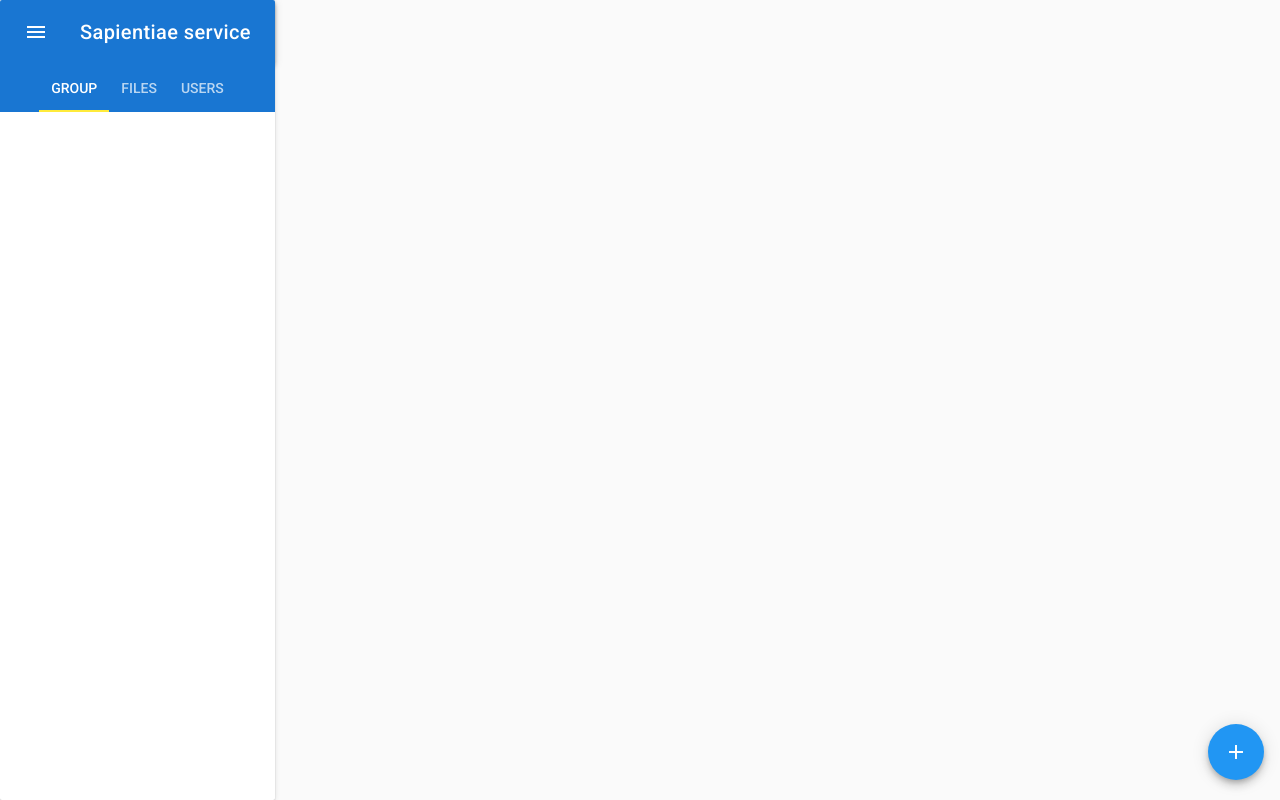
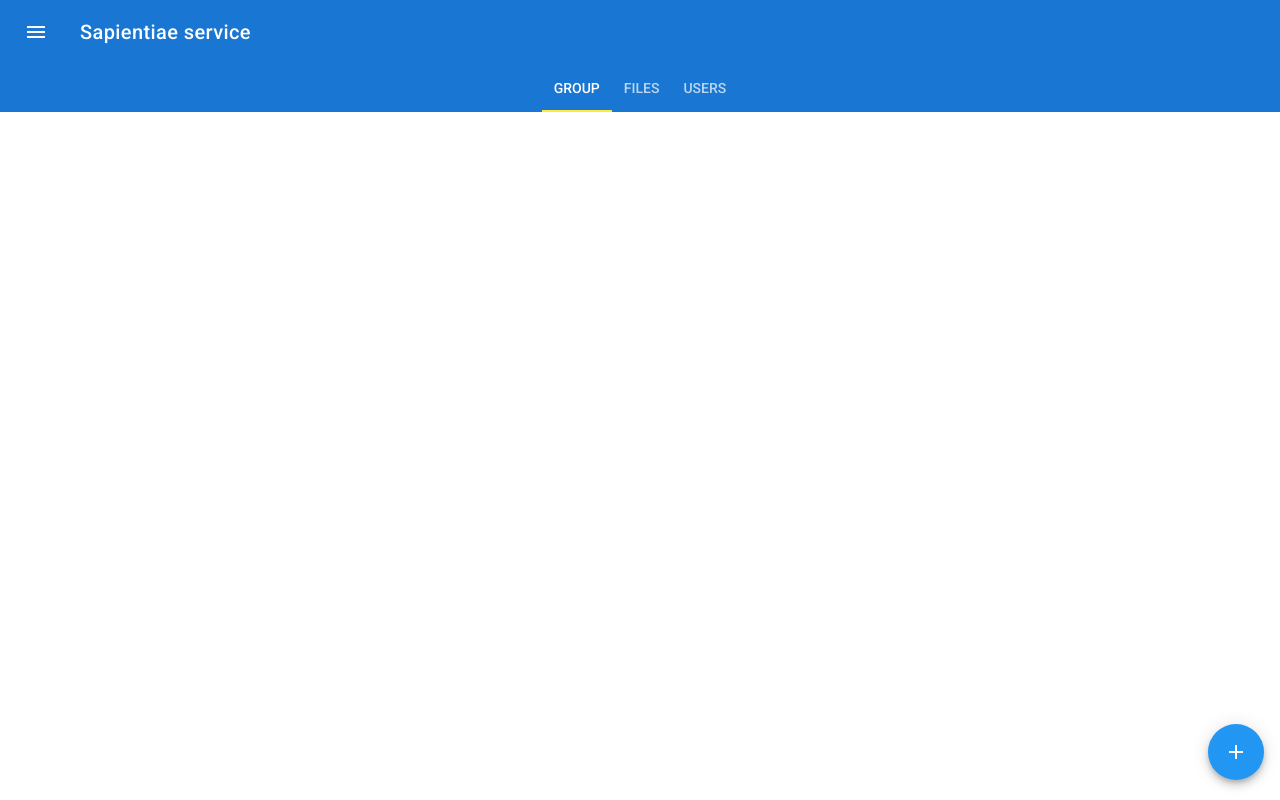
Before and after one commit to andrew-gromenko/cc_Hashgraph_secutiry, a Vue app in the folder client/: page /#/admin in a window 1280 px wide. Built offline with nearby package versions, Linux system fonts and the light colour scheme; no server answers.

Commit message:
improved client templates

```diff
--- a/client/src/App.vue
+++ b/client/src/App.vue
@@ -1,13 +1,11 @@
 <template lang="pug">
 v-app
-  v-layout(row full-height)
-    v-flex.xs12.sm12
   navigation-drawer(:show="drawer", @closed="drawer = false")
-      v-card
   v-toolbar(dark='', color='primary', tabs)
     v-toolbar-side-icon(@click.stop="drawer = !drawer")
     v-toolbar-title.white--text
       | {{title}}
+  v-content.white
     router-view
     notification
 </template>
@@ -47,11 +45,3 @@ export default {
   }
 }
 </script>
-
-<style lang="sass">
-.full-height .flex
-  display: flex
-
-.full-height .flex > .card
-  flex: 1 1 auto
-</style>
--- a/client/src/components/Admin/Admin.vue
+++ b/client/src/components/Admin/Admin.vue
@@ -1,16 +1,17 @@
 <template lang="pug">
-div
-  v-tabs(centered, dark, color='primary', v-model="tab")
-    v-tabs-slider(color="yellow")
-    v-tab(href="#groups") Group
-    v-tab(href="#files") Files
-    v-tab(href="#users") Users
-  v-tabs-items(v-model="tab")
-    v-tab-item(id="groups")
+v-layout.layout(fill-height)
+  v-flex(style="flex: auto 0")
+    v-tabs(centered, dark, color='primary', v-model="tab")
+      v-tabs-slider(color="yellow")
+      v-tab(href="#groups") Group
+      v-tab(href="#files") Files
+      v-tab(href="#users") Users
+  v-tabs-items.tab_items(v-model="tab")
+    v-tab-item.tab_item(id="groups")
       groups
-    v-tab-item(id="files")
+    v-tab-item.tab_item(id="files")
       files
-    v-tab-item(id="users")
+    v-tab-item.tab_item(id="users")
       users
 
 </template>
@@ -35,6 +36,13 @@ export default {
 </script>
 
 <style lang="sass">
-.tab-item
+.layout
+  flex-direction: column
+
+.tab_items
+  flex: 1
+
+.tab_item
   height: 100%
+  display: flex
 </style>
--- a/client/src/components/Admin/EditGroup/EditableList.vue
+++ b/client/src/components/Admin/EditGroup/EditableList.vue
@@ -1,7 +1,7 @@
 <template lang="pug">
 v-list(subheader)
   v-subheader {{title}}
-  v-list-tile(v-for="item in items")
+  v-list-tile(v-for="item in items", :key="item")
     v-list-tile-content
       v-list-tile-title(v-text="item")
     v-list-tile-action
--- a/client/src/components/Admin/Files.vue
+++ b/client/src/components/Admin/Files.vue
@@ -1,5 +1,5 @@
 <template lang="pug">
-div
+v-flex
   popup(title="Add file", :show="addPopup", @closed="addPopup = false")
     add-file
   v-list
--- a/client/src/components/Admin/Groups.vue
+++ b/client/src/components/Admin/Groups.vue
@@ -1,5 +1,5 @@
 <template lang="pug">
-div
+v-flex
   popup(title="Add group", :show="addPopup", @closed="addPopup = false")
     add-group
   popup(title="Edit group", :show="groupEditPopup", @closed="groupEditPopup = false; editedGroup = null")
--- a/client/src/components/Admin/Users.vue
+++ b/client/src/components/Admin/Users.vue
@@ -1,5 +1,5 @@
 <template lang="pug">
-div
+v-flex
   popup(title="Register user", :show="addPopup", @closed="addPopup = false")
     add-group
   v-list
--- a/client/src/components/Index.vue
+++ b/client/src/components/Index.vue
@@ -2,7 +2,7 @@
 v-list(subheader)
   template(v-for="group in groups")
     v-subheader {{group.name}}
-    v-list-tile(v-for="file in group.fileIds")
+    v-list-tile(v-for="file in group.fileIds", :key="file")
         v-list-tile-title {{file}}
         v-btn(icon, @click='download(file)')
             v-icon file_download
```
Lines whose indentation alone changed are shown as unchanged.
